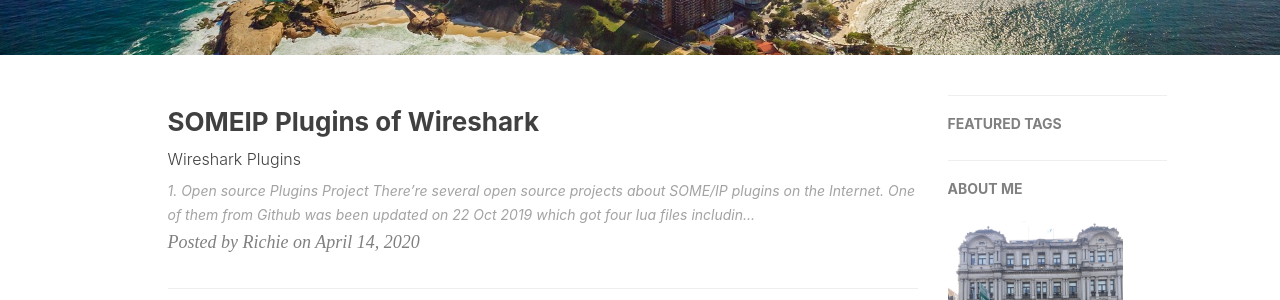
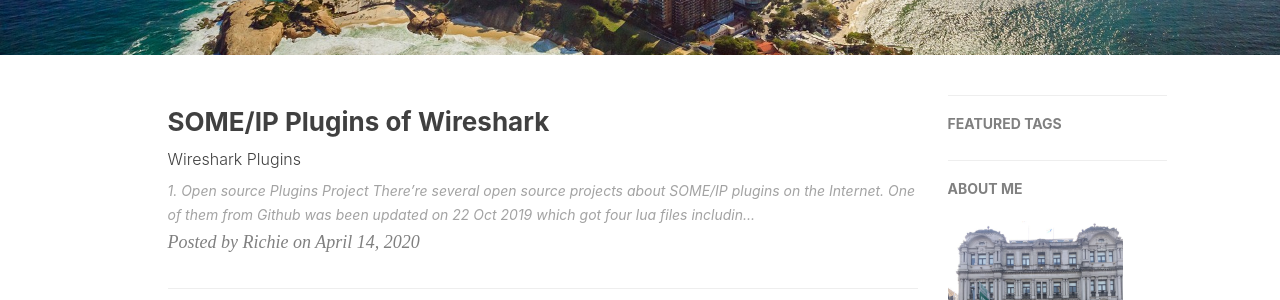
Before and after one commit to yuancanqin/yuancanqin.github.io, a Jekyll site: the page built from index.html, in a window 1280 px wide. Shown: the part 363-663 px from the top of the page. Built offline with Jekyll 4.4.1, drawn with Linux system fonts in a browser that asks for light colours; nearby versions of some CDN libraries; the list of posts is cut into pages by our own code; comment, search, counter and statistics services are not loaded.

Commit message:
Update 2020-04-14-SOMEIP-Plugins-of-Wireshark.md
343

```diff
--- a/_posts/2020-04-14-SOMEIP-Plugins-of-Wireshark.md
+++ b/_posts/2020-04-14-SOMEIP-Plugins-of-Wireshark.md
@@ -1,6 +1,6 @@
 ---
 layout:     post
-title:      SOMEIP Plugins of Wireshark
+title:      SOME/IP Plugins of Wireshark
 subtitle:   Wireshark Plugins
 date:       2020-04-14
 author:     Richie
```
